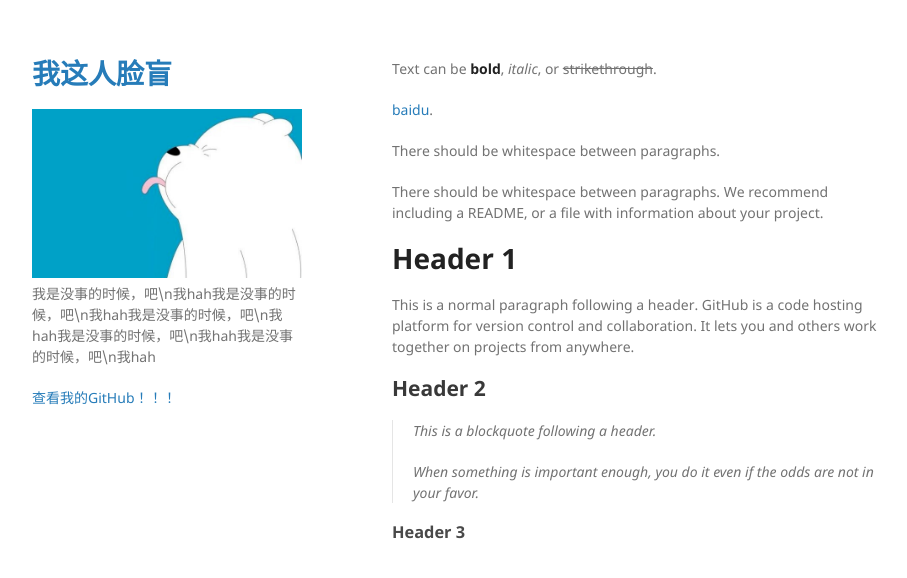
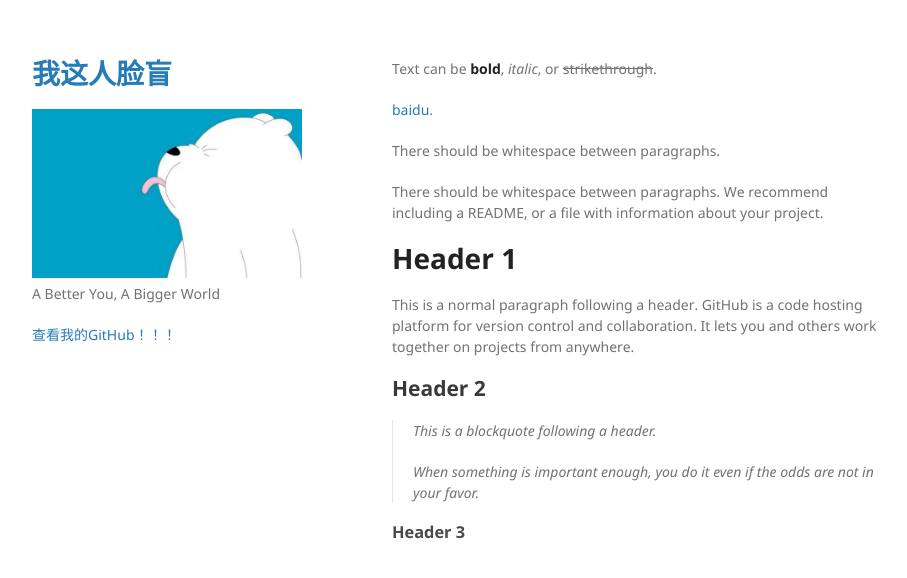
Before and after one commit to geyuxi/geyuxi.github.io, a Jekyll site: the page built from index.md, in a window 1280 px wide. Shown: the top 578 px of the page, without its empty margins (178-1085 px from the left). Built offline with Jekyll 4.4.1, drawn with Linux system fonts in a browser that asks for light colours.

Commit message:
修改配置文件

```diff
--- a/_config.yml
+++ b/_config.yml
@@ -1,6 +1,6 @@
 title: 我这人脸盲
 logo: /assets/img/logo.png
-description: 我是没事的时候，吧\n我hah我是没事的时候，吧\n我hah我是没事的时候，吧\n我hah我是没事的时候，吧\n我hah我是没事的时候，吧\n我hah
+description: A Better You, A Bigger World
 show_downloads: false
 google_analytics:
 theme: jekyll-theme-minimal
```
